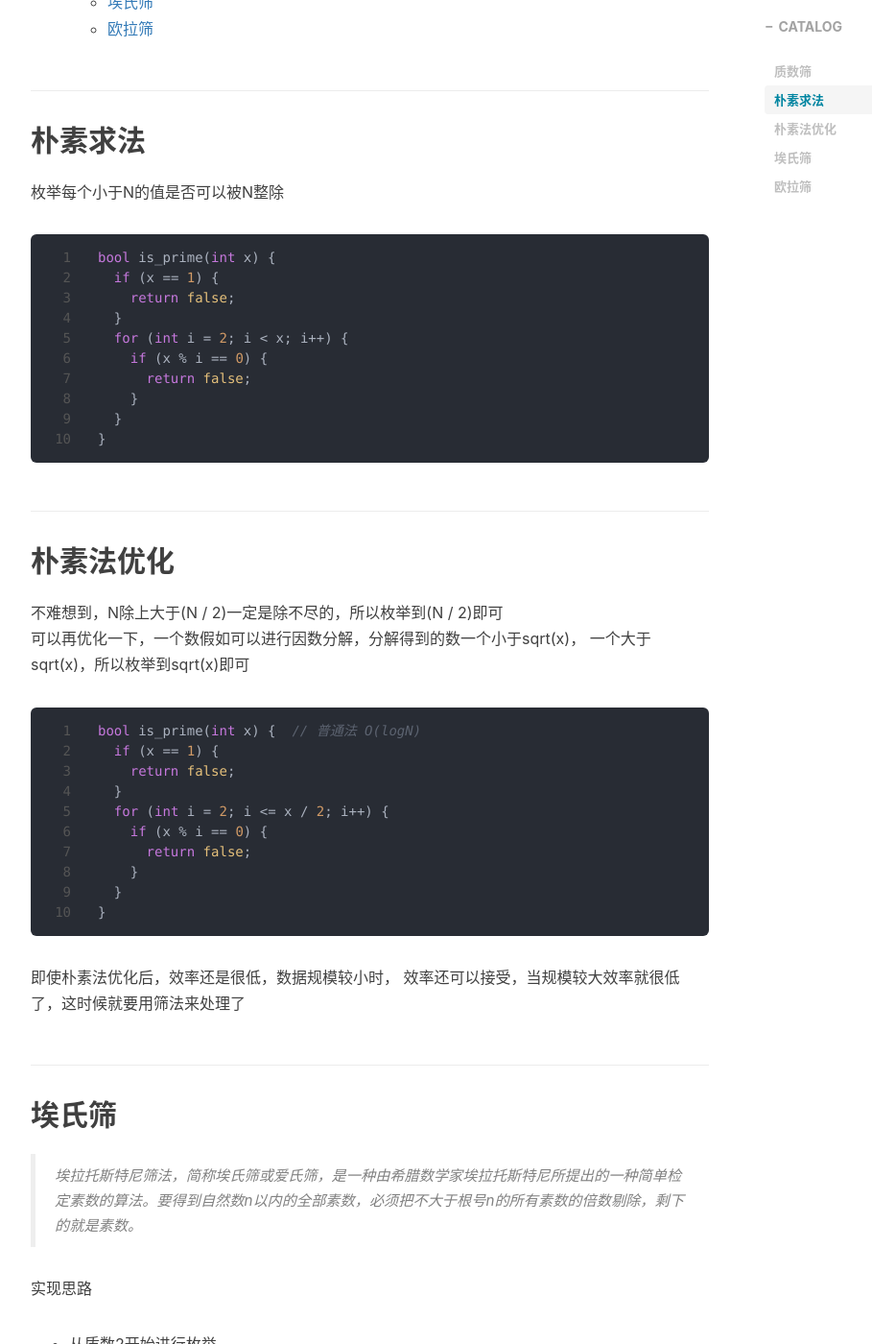
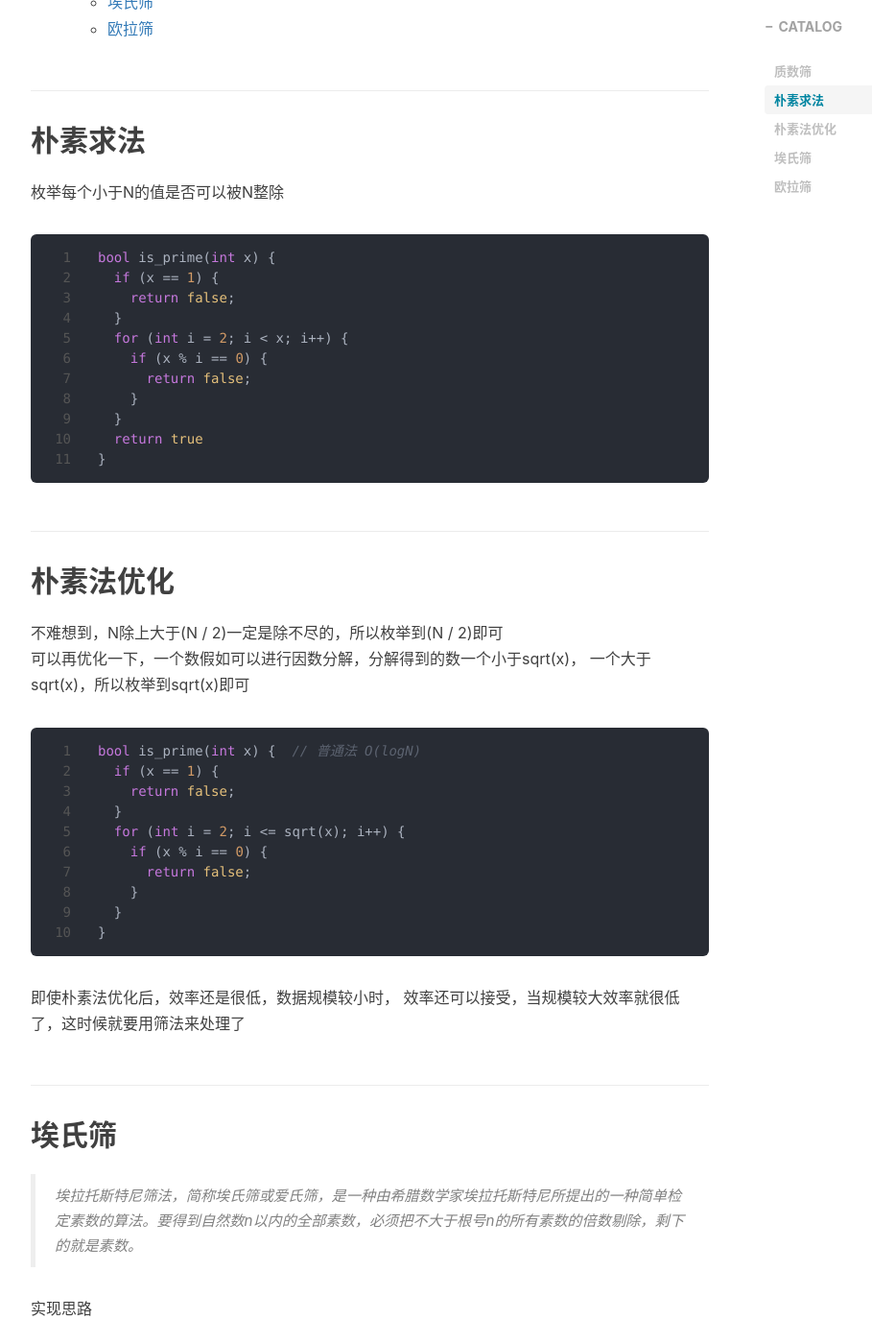
Before and after one commit to LikeAPhoenix/LikeAPhoenix.github.io, a Jekyll site: the page built from _posts/algorithms/2020-11-11-prime-number.md, in a window 1280 px wide and 1400 px high, scrolled down 689 px. Shown: the whole window at 96% size, without its empty margins (233-1142 px from the left). Built offline with Jekyll 4.4.1, drawn with Linux system fonts in a browser that asks for light colours; nearby versions of some CDN libraries; comment, search, counter and statistics services are not loaded; a style sheet for code colours, icons or effects is not loaded; some of the changed text lies outside the part shown.

Commit message:
📃 docs: 修改部分代码错误

````diff
--- a/_posts/algorithms/2020-11-11-prime-number.md
+++ b/_posts/algorithms/2020-11-11-prime-number.md
@@ -33,6 +33,7 @@
       return false;
     }
   }
+  return true
 }
 ```
 
@@ -47,7 +48,7 @@
   if (x == 1) {
     return false;
   }
-  for (int i = 2; i <= x / 2; i++) {
+  for (int i = 2; i <= sqrt(x); i++) {
     if (x % i == 0) {
       return false;
     }
@@ -72,12 +73,12 @@
 bool is_prime[10000];
 void eratosthenes(int x) {
   memset(is_prime, true, sizeof(is_prime));  // 所有数默认标记为质数
-  is_prime[1] = false;  // 1不是质数
+  is_prime[0] = is_prime[1] = false;  // 1不是质数
 
   for (int i = 2; i <= x; i++) {  // 从2开始枚举
     if (is_prime[i]) {  // 如果i是质数
-      for (int j = 2; i * j <= n; j++) {  // i的倍数不是质数
-        is_prime[i * j] = false;
+      for (int j = i * i; j <= n; j += i) {  // i的倍数不是质数
+        is_prime[j] = false;
       }
     }
   }
````
